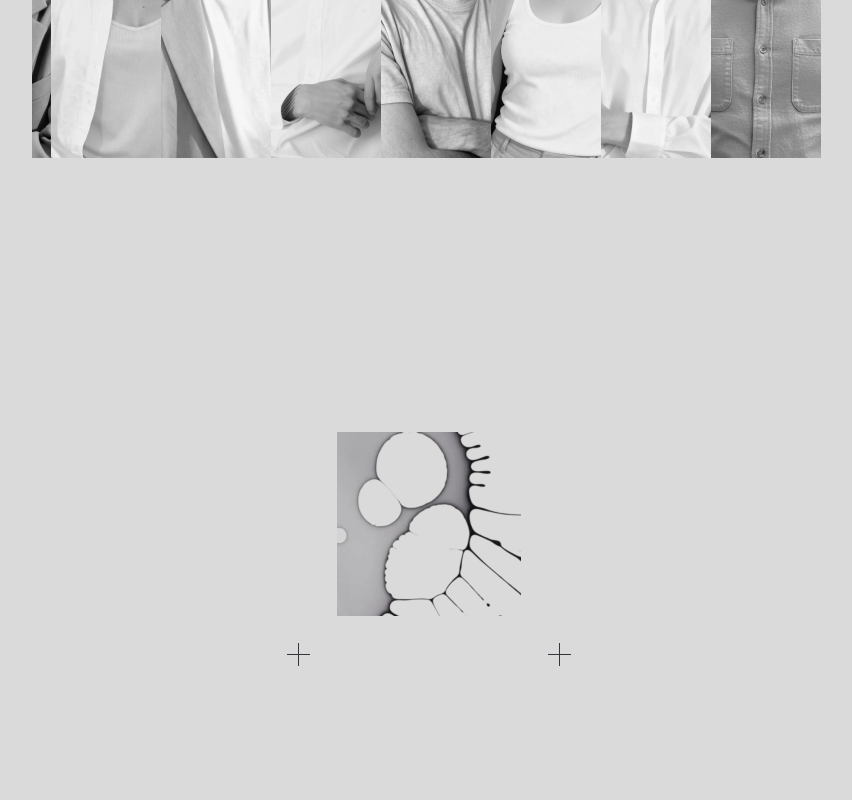
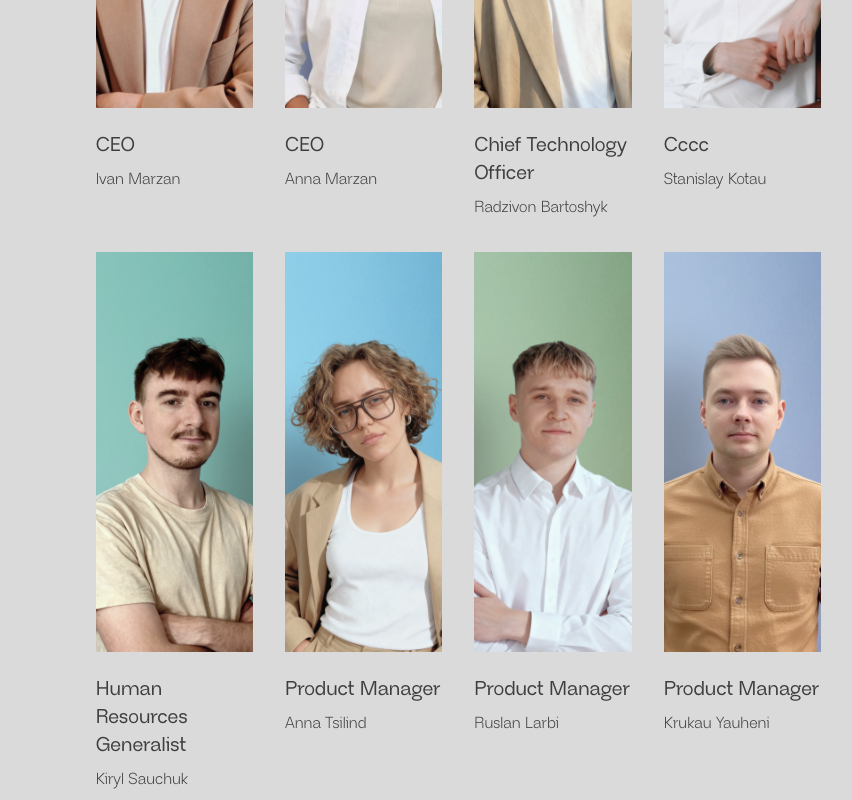
Before and after one commit to burneroff/cocao, a Next.js app: page / in a window 1280 px wide. Shown: the part 9820-10620 px from the top of the page, without its empty margins (395-1247 px from the left). Built offline with nearby package versions, Linux system fonts and the light colour scheme.

Commit message:
team adaptive

```diff
--- a/app/components/sections/Team.tsx
+++ b/app/components/sections/Team.tsx
@@ -29,7 +29,7 @@ const team = [
   },
   {
     name: "Kiryl Sauchuk",
-    position: "Human Recources Generalist",
+    position: "Human Resources Generalist",
     image: "/team/Kiryl Sauchuk.png",
     offset: 15,
   },
@@ -57,37 +57,34 @@ export default function Team() {
   const [activeIndex, setActiveIndex] = useState<number | null>(null);
 
   return (
-    <section className="relative w-full overflow-hidden px-16 py-16 ">
-      {/* FRAME + CROSSES BLOCK (NOW TAKES SPACE) */}
-      <div className="relative mt-[180px] mb-[300px] flex justify-end">
-        <div className="relative w-[184px] h-[184px]">
+    <section className="relative w-full overflow-x-hidden px-4 md:px-8 lg:px-16 py-8 md:py-12 lg:py-16">
+      {/* FRAME + CROSSES BLOCK */}
+      <div className="relative mt-12 md:mt-24 lg:mt-[180px] mb-16 md:mb-32 lg:mb-[300px] flex justify-end">
+        <div className="relative w-24 h-24 md:w-32 md:h-32 lg:w-[184px] lg:h-[184px]">
           <Image
             src="/frames/frame_team_1.png"
             alt="Frame Team"
             width={184}
             height={184}
             className="w-full h-full object-contain"
+            priority
           />
 
-          {/* First cross */}
-          <div className="absolute left-[-354px] top-[-50px]">
+          {/* Crosses - скрыть на маленьких экранах */}
+          <div className="hidden lg:block absolute left-[-354px] top-[-50px]">
             <Cross color="#35353C" />
           </div>
-
-          {/* Second cross */}
-          <div className="absolute left-[-354px] bottom-[-50px]">
+          <div className="hidden lg:block absolute left-[-354px] bottom-[-50px]">
             <Cross color="#35353C" />
           </div>
-
-          {/* Third cross */}
-          <div className="absolute left-[-50px] bottom-[-50px]">
+          <div className="hidden lg:block absolute left-[-50px] bottom-[-50px]">
             <Cross color="#35353C" />
           </div>
         </div>
       </div>
 
-      {/* TEAM BLOCK */}
-      <div className="flex justify-end">
+      {/* ОРИГИНАЛЬНЫЙ ДИЗАЙН ТОЛЬКО НА 2XL И ВЫШЕ (1536px+) - СЕРЫЕ КАРТОЧКИ */}
+      <div className="hidden 2xl:flex justify-end">
         {team.map((member, index) => {
           const isActive = activeIndex === index;
           const baseWidth = index === 0 ? "w-[140px]" : "w-[110px]";
@@ -115,10 +112,11 @@ export default function Team() {
                       ? "50% 50%"
                       : `calc(50% + ${member.offset}px) 50%`,
                   }}
+                  sizes="(min-width: 1536px) 340px, 140px"
                 />
               </div>
 
-              {/* TEXT (NO LAYOUT SHIFT) */}
+              {/* TEXT */}
               <div className="mt-6 h-[70px] overflow-hidden w-[350px]">
                 <div
                   className={`transition-all duration-300
@@ -148,24 +146,169 @@ export default function Team() {
         })}
       </div>
 
-      {/* FRAME + CROSSES BLOCK (NOW TAKES SPACE) */}
-      <div className="relative mt-[180px] mb-[300px] flex justify-end mr-[300px]">
-        <div className="relative w-[184px] h-[184px]">
+      {/* СЕТКА 4 КОЛОНКИ ДЛЯ ЭКРАНОВ lg-xl (1280px-1535px) */}
+      <div className="hidden lg:grid 2xl:hidden">
+        <div className="grid grid-cols-4 gap-8 max-w-7xl mx-auto">
+          {team.map((member, index) => {
+            const isActive = activeIndex === index;
+
+            return (
+              <div
+                key={member.name}
+                onMouseEnter={() => setActiveIndex(index)}
+                onMouseLeave={() => setActiveIndex(null)}
+                onClick={() => setActiveIndex(index)}
+                className="relative cursor-pointer"
+              >
+                {/* IMAGE - ВСЕГДА ЦВЕТНАЯ, ФИКСИРОВАННАЯ ВЫСОТА */}
+                <div className="relative w-full h-[400px] overflow-hidden">
+                  <Image
+                    src={member.image}
+                    alt={member.name}
+                    fill
+                    className="object-cover grayscale-0"
+                    style={{
+                      objectPosition: `calc(50% + ${member.offset}px) 50%`,
+                    }}
+                    sizes="25vw"
+                  />
+                </div>
+
+                {/* TEXT - ВСЕГДА ВИДИМ */}
+                <div className="mt-6">
+                  <p
+                    className="text-xl font-medium mb-2"
+                    style={{ color: "#3F3E3D" }}
+                  >
+                    {member.position}
+                  </p>
+                  <p
+                    className="text-base font-normal"
+                    style={{ color: "#3F3E3D" }}
+                  >
+                    {member.name}
+                  </p>
+                </div>
+              </div>
+            );
+          })}
+        </div>
+      </div>
+
+      {/* СЕТКА 2 КОЛОНКИ ДЛЯ ЭКРАНОВ sm-md (640px-1279px) */}
+      <div className="hidden sm:grid lg:hidden">
+        <div className="grid grid-cols-2 gap-6 md:gap-8 max-w-3xl mx-auto">
+          {team.map((member, index) => {
+            const isActive = activeIndex === index;
+
+            return (
+              <div
+                key={member.name}
+                onMouseEnter={() => setActiveIndex(index)}
+                onMouseLeave={() => setActiveIndex(null)}
+                onClick={() => setActiveIndex(index)}
+                className="relative cursor-pointer"
+              >
+                {/* IMAGE - ВСЕГДА ЦВЕТНАЯ, ФИКСИРОВАННАЯ ВЫСОТА */}
+                <div className="relative w-full h-[350px] overflow-hidden">
+                  <Image
+                    src={member.image}
+                    alt={member.name}
+                    fill
+                    className="object-cover grayscale-0"
+                    style={{
+                      objectPosition: `calc(50% + ${member.offset}px) 50%`,
+                    }}
+                    sizes="50vw"
+                  />
+                </div>
+
+                {/* TEXT - ВСЕГДА ВИДИМ */}
+                <div className="mt-4 md:mt-6">
+                  <p
+                    className="text-lg md:text-xl font-medium mb-1 md:mb-2"
+                    style={{ color: "#3F3E3D" }}
+                  >
+                    {member.position}
+                  </p>
+                  <p
+                    className="text-sm md:text-base font-normal"
+                    style={{ color: "#3F3E3D" }}
+                  >
+                    {member.name}
+                  </p>
+                </div>
+              </div>
+            );
+          })}
+        </div>
+      </div>
+
+      {/* СЕТКА 1 КОЛОНКА ДЛЯ МОБИЛЬНЫХ ЭКРАНОВ (< 640px) */}
+      <div className="sm:hidden">
+        <div className="grid grid-cols-1 gap-6 max-w-md mx-auto">
+          {team.map((member, index) => {
+            const isActive = activeIndex === index;
+
+            return (
+              <div
+                key={member.name}
+                onMouseEnter={() => setActiveIndex(index)}
+                onMouseLeave={() => setActiveIndex(null)}
+                onClick={() => setActiveIndex(index)}
+                className="relative cursor-pointer"
+              >
+                {/* IMAGE - ВСЕГДА ЦВЕТНАЯ, ФИКСИРОВАННАЯ ВЫСОТА */}
+                <div className="relative w-full h-[300px] overflow-hidden">
+                  <Image
+                    src={member.image}
+                    alt={member.name}
+                    fill
+                    className="object-cover grayscale-0"
+                    style={{
+                      objectPosition: `calc(50% + ${member.offset}px) 50%`,
+                    }}
+                    sizes="100vw"
+                  />
+                </div>
+
+                {/* TEXT - ВСЕГДА ВИДИМ */}
+                <div className="mt-4">
+                  <p
+                    className="text-lg font-medium mb-1"
+                    style={{ color: "#3F3E3D" }}
+                  >
+                    {member.position}
+                  </p>
+                  <p
+                    className="text-sm font-normal"
+                    style={{ color: "#3F3E3D" }}
+                  >
+                    {member.name}
+                  </p>
+                </div>
+              </div>
+            );
+          })}
+        </div>
+      </div>
+
+      {/* ВТОРАЯ РАМКА */}
+      <div className="relative mt-12 md:mt-24 lg:mt-[180px] mb-8 md:mb-16 lg:mb-[300px] flex justify-end lg:mr-[300px]">
+        <div className="relative w-24 h-24 md:w-32 md:h-32 lg:w-[184px] lg:h-[184px]">
           <Image
             src="/frames/frame_team_2.png"
             alt="Frame Team"
-            width={450}
-            height={450}
+            width={184}
+            height={184}
             className="w-full h-full object-contain"
           />
 
-          {/* Second cross */}
-          <div className="absolute right-[-50px] bottom-[-50px]">
+          {/* Crosses - скрыть на маленьких экранах */}
+          <div className="hidden lg:block absolute right-[-50px] bottom-[-50px]">
             <Cross color="#35353C" />
           </div>
-
-          {/* Third cross */}
-          <div className="absolute left-[-50px] bottom-[-50px]">
+          <div className="hidden lg:block absolute left-[-50px] bottom-[-50px]">
             <Cross color="#35353C" />
           </div>
         </div>
```
